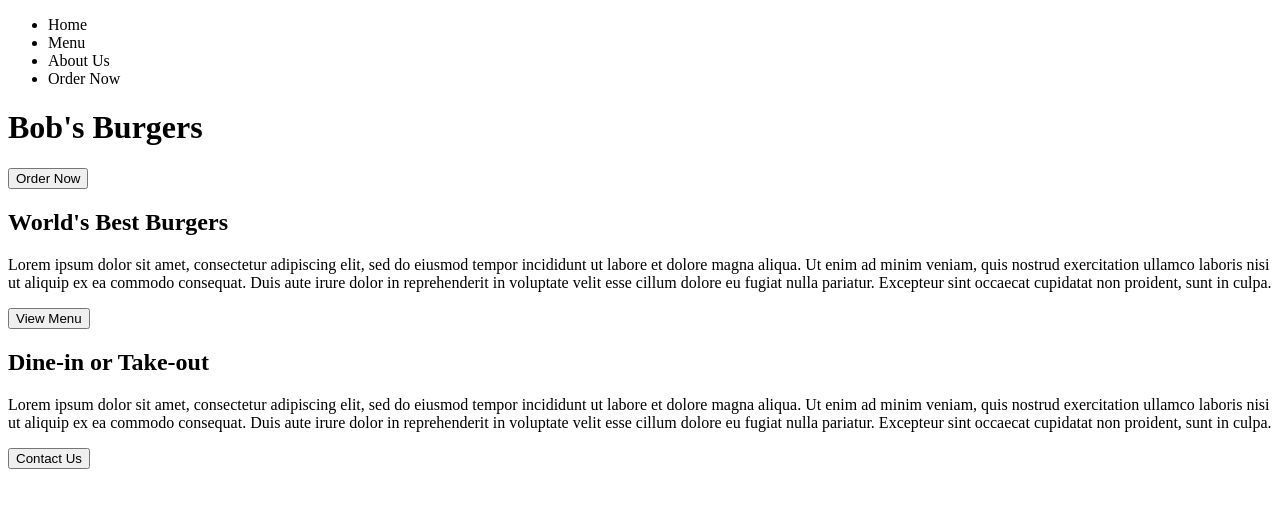
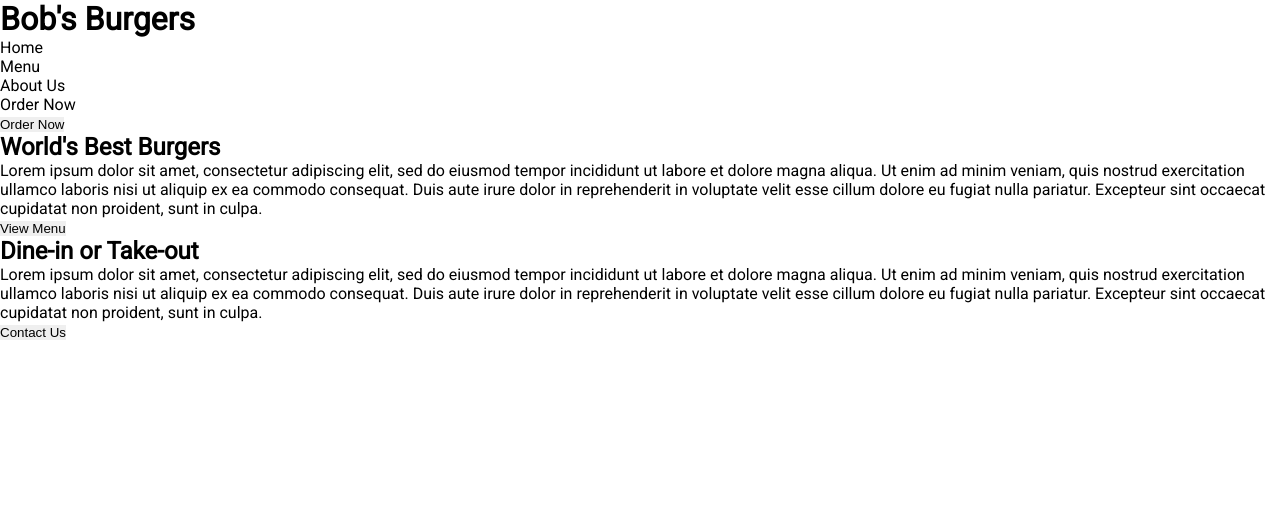
Before and after one commit to dchdesign/m3-hw3-harvey-daniel, a plain HTML site: page index.html in a window 1280 px wide. Drawn offline with Linux system fonts and the light colour scheme.

Commit message:
ordered the html

```diff
--- a/index.html
+++ b/index.html
@@ -2,8 +2,11 @@
 <html lang="en">
   <head>
     <meta charset="utf-8">
+
+    <title>Assignment 3</title>
+
     <meta name="viewport" content="width=device-width, initial-scale=1, shrink-to-fit=no">
-    <link rel="stylesheet" href="">
+    <link rel="stylesheet" href="styles.css">
 
      <!-- Google Fonts -->
     <link rel="preconnect" href="https://fonts.googleapis.com">
@@ -11,24 +14,32 @@
     <link href="https://fonts.googleapis.com/css2?family=Roboto&display=swap" rel="stylesheet">
     <!-- Google Fonts -->
 
-    <title>Assignment 3</title>
-    <meta name="description" content="">
+
+
   </head>
 
   <body>
+    <header>
+      <h1>Bob's Burgers</h1>
+
       <ul>
         <li>Home</li>
         <li>Menu</li>
         <li>About Us</li>
         <li>Order Now</li>
       </ul>
-    <h1>Bob's Burgers</h1>
+   </header>
+
+   <main>
      <button>Order Now</button>
       <h2>World's Best Burgers</h2>
       <p>Lorem ipsum dolor sit amet, consectetur adipiscing elit, sed do eiusmod tempor incididunt ut labore et dolore magna aliqua. Ut enim ad minim veniam, quis nostrud exercitation ullamco laboris nisi ut aliquip ex ea commodo consequat. Duis aute irure dolor in reprehenderit in voluptate velit esse cillum dolore eu fugiat nulla pariatur. Excepteur sint occaecat cupidatat non proident, sunt in culpa.</p>
       <button>View Menu</button>
       <h2>Dine-in or Take-out</h2>
       <p>Lorem ipsum dolor sit amet, consectetur adipiscing elit, sed do eiusmod tempor incididunt ut labore et dolore magna aliqua. Ut enim ad minim veniam, quis nostrud exercitation ullamco laboris nisi ut aliquip ex ea commodo consequat. Duis aute irure dolor in reprehenderit in voluptate velit esse cillum dolore eu fugiat nulla pariatur. Excepteur sint occaecat cupidatat non proident, sunt in culpa.</p>
-    <button>Contact Us</button>
+   </main>
+
+      <footer><button>Contact Us</button></footer>
+
   </body>
 </html>
```
Lines whose indentation alone changed are shown as unchanged.
